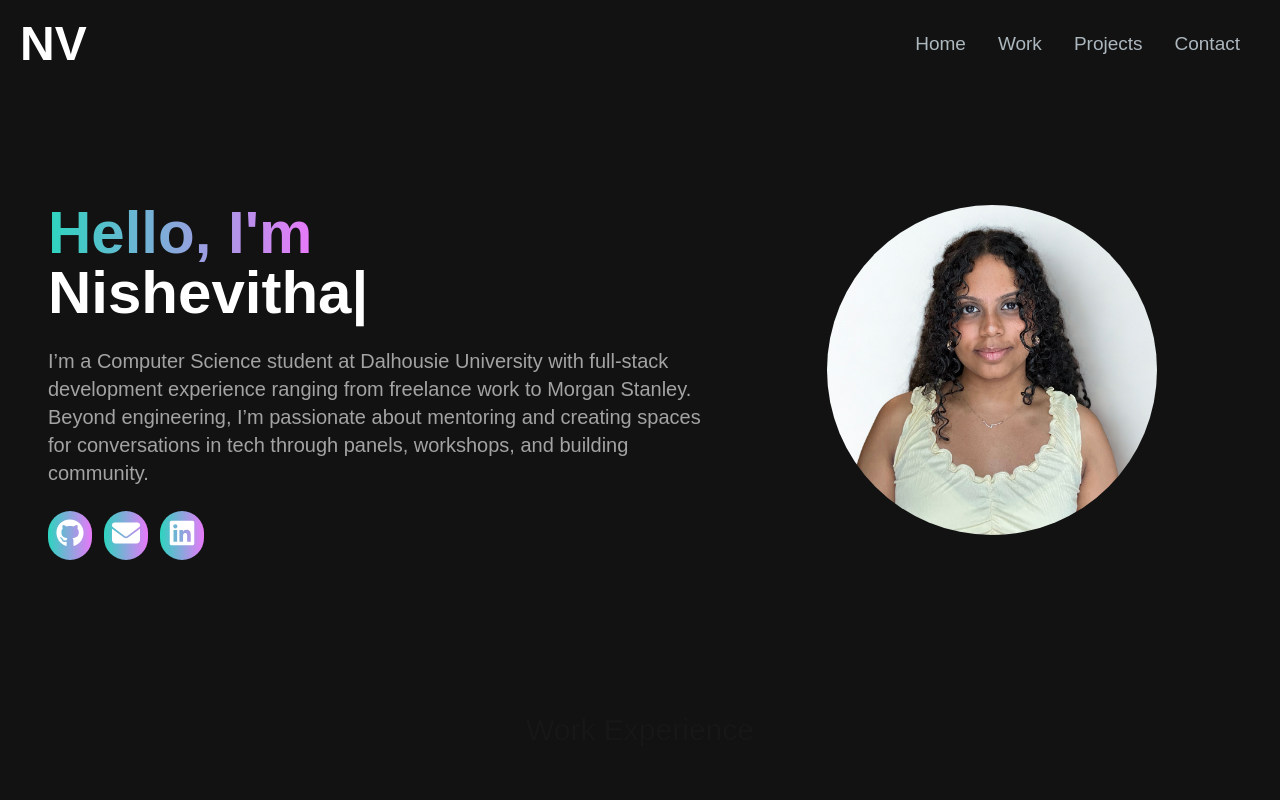
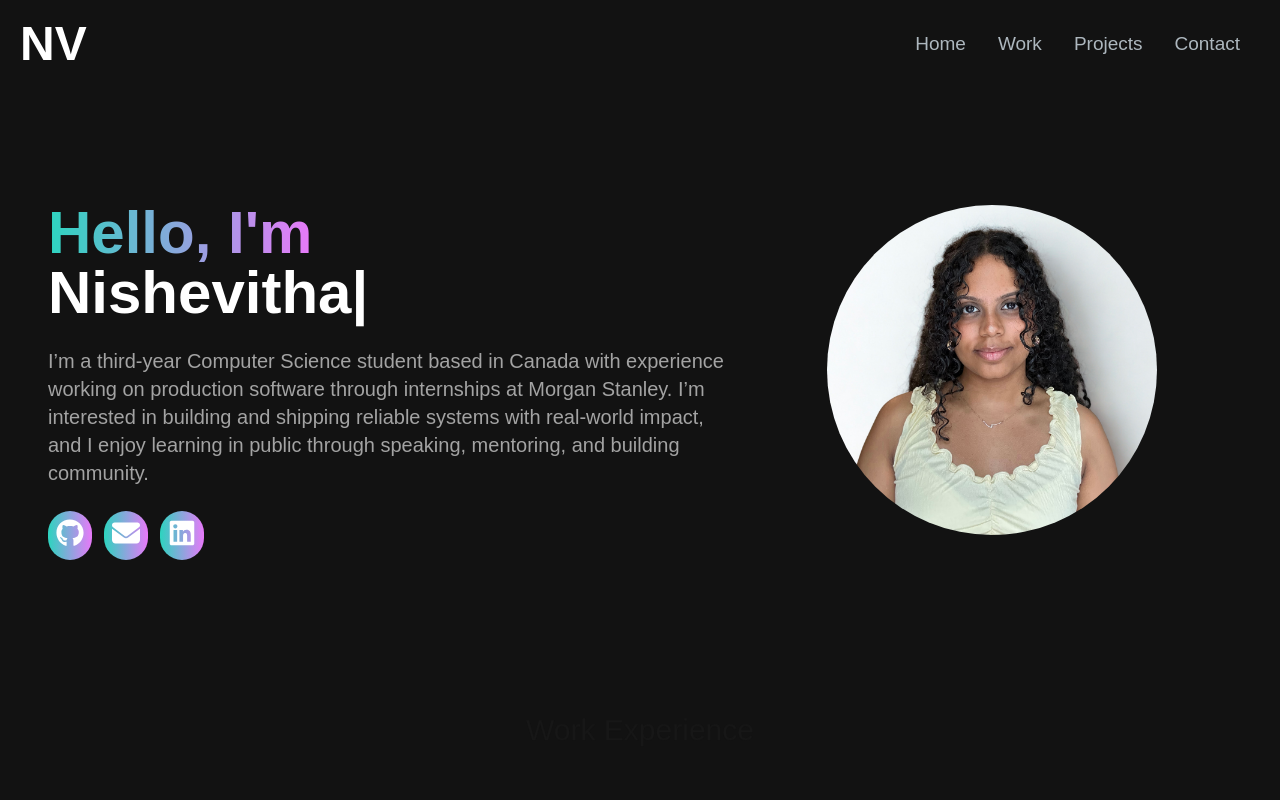
Before and after one commit to NishevithaV/Portfolio-App, a Next.js app: page / in a window 1280 px wide. Shown: the top 800 px of the page. Built offline with nearby package versions, Linux system fonts and the light colour scheme.

Commit message:
Update project bio

```diff
--- a/app/components/Hero.jsx
+++ b/app/components/Hero.jsx
@@ -26,7 +26,7 @@ const Hero = () => {
                         repeat={Infinity}
                     />
                 </motion.h1>
-                <motion.p initial={{ opacity: 0}} animate={{ opacity: 1}} transition={{duration: 1, delay: 0.75 }} className="text-neutral-400 text-base sm:text-lg mt-6 mb-6 sm-md:pr-4 lg:text-xl">I’m a Computer Science student at Dalhousie University with full-stack development experience ranging from freelance work to Morgan Stanley. Beyond engineering, I’m passionate about mentoring and creating spaces for conversations in tech through panels, workshops, and building community.
+                <motion.p initial={{ opacity: 0}} animate={{ opacity: 1}} transition={{duration: 1, delay: 0.75 }} className="text-neutral-400 text-base sm:text-lg mt-6 mb-6 sm-md:pr-4 lg:text-xl">I’m a third-year Computer Science student based in Canada with experience working on production software through internships at Morgan Stanley. I’m interested in building and shipping reliable systems with real-world impact, and I enjoy learning in public through speaking, mentoring, and building community.
 
 </motion.p>
 
```
